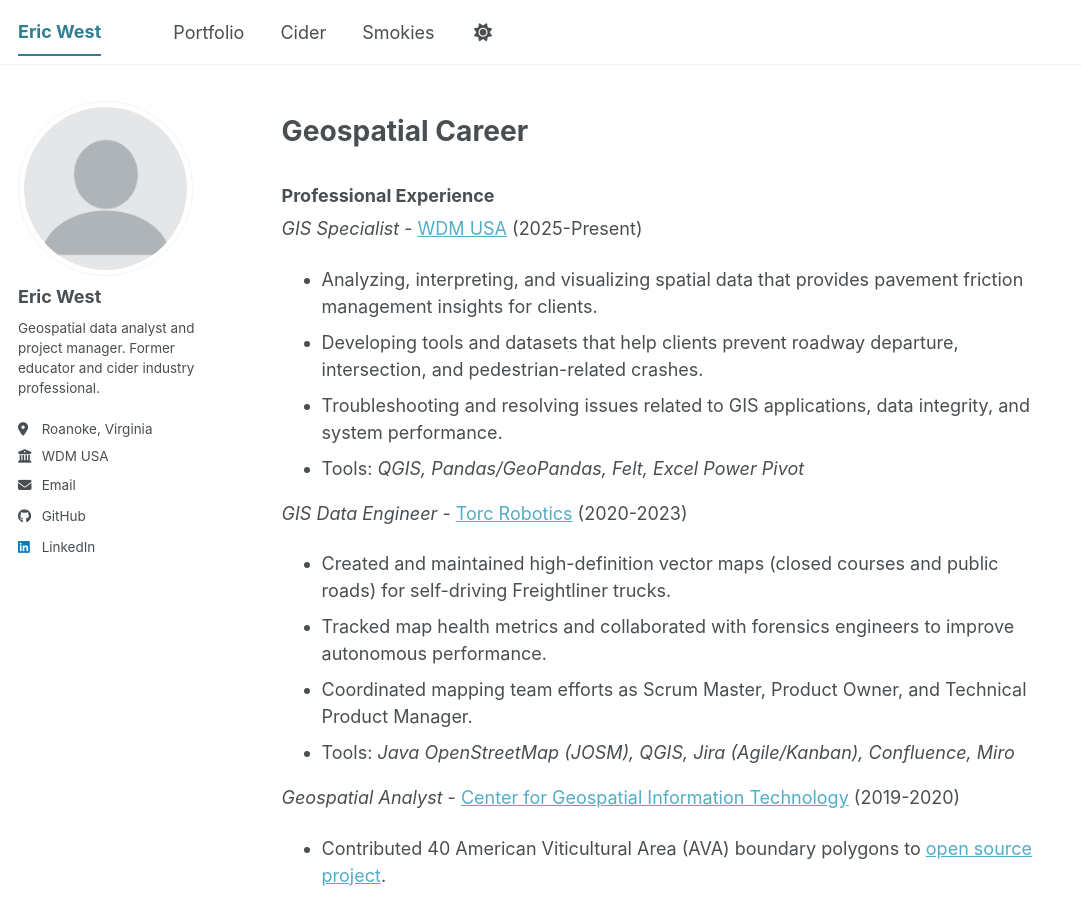
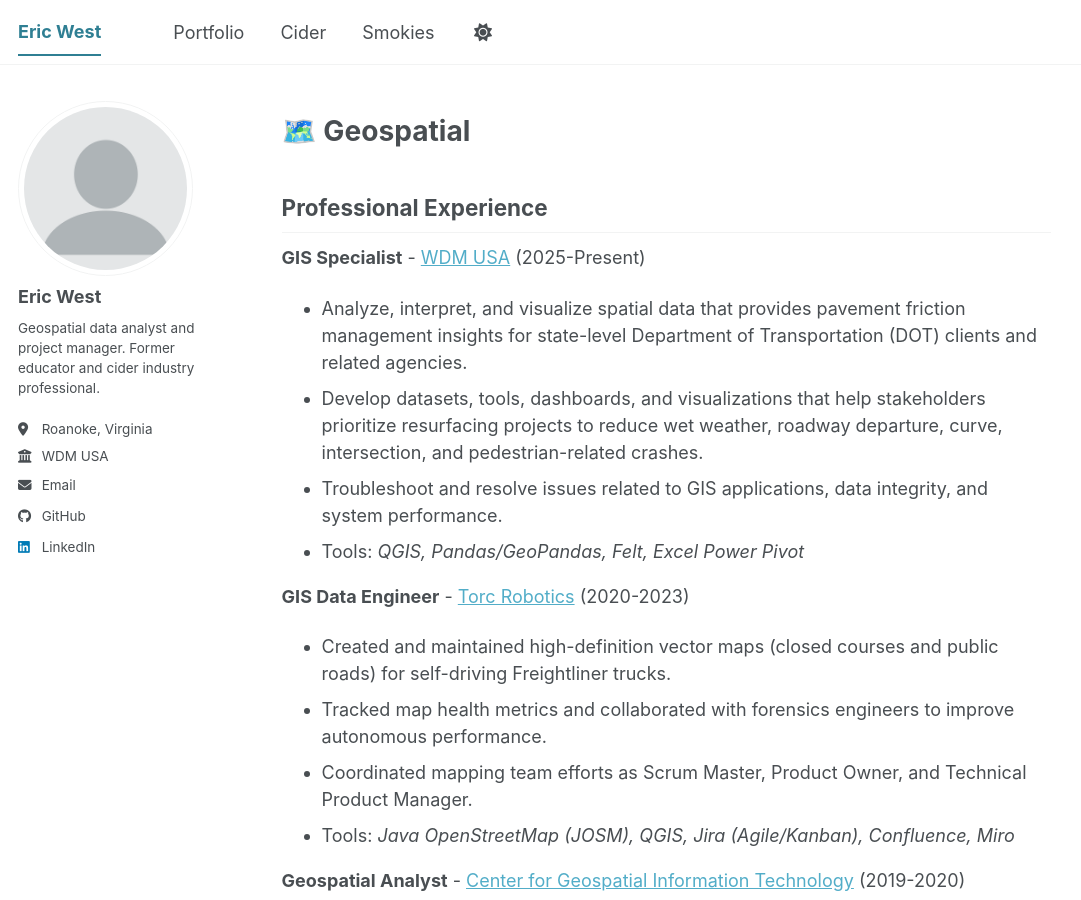
Before and after one commit to ericallanwest/ericallanwest.github.io, a Jekyll site: the page built from _pages/about.md, in a window 1280 px wide and 900 px high. Shown: the whole window, without its empty margins (0-1081 px from the left). Built offline with Jekyll 4.4.1, drawn with Linux system fonts in a browser that asks for light colours; a script bundle is joined from its source files by our own code; library files that are not in the unit come from our copies; some of the changed text lies outside the part shown.

Commit message:
Revise about page content and formatting
Updated the formatting and content of the about page to enhance clarity and organization. Improved descriptions of professional experience, education, certifications, and personal pursuits.

```diff
--- a/_pages/about.md
+++ b/_pages/about.md
@@ -7,57 +7,57 @@
   - /about.html
 ---
 
-# Geospatial Career
+# 🗺️ Geospatial
 
-### Professional Experience
+## Professional Experience
 
-*GIS Specialist* - [WDM USA](https://www.wdm-int.com/) (2025-Present)
-- Analyzing, interpreting, and visualizing spatial data that provides pavement friction management insights for clients.
-- Developing tools and datasets that help clients prevent roadway departure, intersection, and pedestrian-related crashes.
-- Troubleshooting and resolving issues related to GIS applications, data integrity, and system performance.
+**GIS Specialist** - [WDM USA](https://www.wdm-int.com/) (2025-Present)
+- Analyze, interpret, and visualize spatial data that provides pavement friction management insights for state-level Department of Transportation (DOT) clients and related agencies.
+- Develop datasets, tools, dashboards, and visualizations that help stakeholders prioritize resurfacing projects to reduce wet weather, roadway departure, curve, intersection, and pedestrian-related crashes.
+- Troubleshoot and resolve issues related to GIS applications, data integrity, and system performance.
 - Tools: _QGIS, Pandas/GeoPandas, Felt, Excel Power Pivot_
 
-*GIS Data Engineer* - [Torc Robotics](https://torc.ai/) (2020-2023)
+**GIS Data Engineer** - [Torc Robotics](https://torc.ai/) (2020-2023)
 - Created and maintained high-definition vector maps (closed courses and public roads) for self-driving Freightliner trucks.
 - Tracked map health metrics and collaborated with forensics engineers to improve autonomous performance.
 - Coordinated mapping team efforts as Scrum Master, Product Owner, and Technical Product Manager.
 - Tools: _Java OpenStreetMap (JOSM), QGIS, Jira (Agile/Kanban), Confluence, Miro_
 
-*Geospatial Analyst* - [Center for Geospatial Information Technology](https://www.cgit.vt.edu/) (2019-2020)
+**Geospatial Analyst** - [Center for Geospatial Information Technology](https://www.cgit.vt.edu/) (2019-2020)
 - Contributed 40 American Viticultural Area (AVA) boundary polygons to [open source project](https://github.com/UCDavisLibrary/ava).
 - Collaborated with UC Davis researchers using GitHub for version control and collaboration.
 
-### Education, Certifications, and Awards
+## Education, Certifications, and Awards
 
-*Data Analyst in Python* - [DataCamp](https://www.datacamp.com/tracks/data-analyst-with-python) (In Progress)
+**Data Analyst in Python** - [DataCamp](https://www.datacamp.com/tracks/data-analyst-with-python) (In Progress)
 - Career Track Certification - 18% Complete
 
-*Project Management Professional (PMP)* - [Project Management Institute](https://www.pmi.org/certifications/project-management-pmp) (2023-Present)
+**Project Management Professional (PMP)** - [Project Management Institute](https://www.pmi.org/certifications/project-management-pmp) (2023-Present)
 - Requires 36 months (4,500 hours) of experience leading projects prior to certification.
 - Acknowledges candidates who are skilled at managing the people, processes, and business priorities of professional projects.
 
-*Master of Science in Geography* - [Virginia Tech](https://geography.vt.edu/) (2020)
+**Master of Science in Geography** - [Virginia Tech](https://geography.vt.edu/) (2020)
 - Coursework focused on ArcGIS Pro, ArcGIS Online, ArcPy/Python, web mapping, remote sensing, and statistics.
 - Graduate Teaching Assistant for _Principles of GIS_, _Intro to Remote Sensing_, and _Geovisualization_ courses.
 - Research Project: _The Digitization of American Viticultural Area Boundaries - An Efficient Method for Constructing GIS Polygons from Federal Government Data Sources_.
 
-*Esri Developer Center Student of the Year* - [Esri](https://storymaps.arcgis.com/stories/62d7f7cc84e34d43960c2f0cc82ea2db#ref-n-6CSIVs) (2020)
+**Esri Developer Center Student of the Year** - [Esri](https://storymaps.arcgis.com/stories/62d7f7cc84e34d43960c2f0cc82ea2db#ref-n-6CSIVs) (2020)
 - Virginia Tech’s recipient of an annual award for developing innovative applications with the ArcGIS platform.
 
-*Sidman P. Poole Endowment* - [Virginia Tech](https://geography.vt.edu/academics/research-funding.html) (2019)
+**Sidman P. Poole Endowment** - [Virginia Tech](https://geography.vt.edu/academics/research-funding.html) (2019)
 - Recipient of a funded grant to conduct trails-related fieldwork in Great Smoky Mountains National Park.
 
-# Cider Career
+# 🍎 Cider
 
 ### Professional Experience
 
-*Founder* - [Cider Guide](https://web.archive.org/web/20250503044112/https://ciderguide.com/about/) (2012-2024)
+**Founder** - [Cider Guide](https://web.archive.org/web/20250503044112/https://ciderguide.com/about/) (2012-2024)
 - Podcast host and guest, weekly newsletter publisher, freelance writer, conference speaker, and guided tasting expert.
 - Maintained the World Cider Map, the industry's most accurate directory of cidermakers. (See my [ciderguide](https://ericallanwest.github.io/smokies/) repository for details.)
 - Launched the [Certified Cider Professional](https://ciderassociation.org/certification/) education and accreditation program for the American Cider Association.
 - Judged cider at the Royal Bath & West Show, Australian Cider Awards, Virginia Governor's Cup, and other major competitions.
 
-*Competition Director* - [Michigan Cider Association](https://michiganciders.com/) (2015-2023)
+**Competition Director** - [Michigan Cider Association](https://michiganciders.com/) (2015-2023)
 - Directed the [Great Lakes International Cider & Perry Competition](https://michiganciders.com/glintcap/), the world's largest cider judging.
 - Developed custom WordPress-based entry registration and payment system that handled ~$100,000 in entry fees each year.
 - Recruited and coordinated the efforts of 100+ judges, stewards, and staff members over the three-day event.
@@ -65,60 +65,60 @@
 
 ### Education, Certifications, and Awards
 
-*Significant Contribution to the Cider Industry* - [American Cider Association](https://ciderassociation.org/) (2017)
+**Significant Contribution to the Cider Industry** - [American Cider Association](https://ciderassociation.org/) (2017)
 - Fourth recipient of the prestigious annual award conferred by the industry’s largest trade organization.
 
-*Recognized Judge* - [Beer Judge Certification Program](https://www.bjcp.org/) (2013)
+**Recognized Judge** - [Beer Judge Certification Program](https://www.bjcp.org/) (2013)
 
-*Certified Cicerone* - [Cicerone Certification Program](https://www.cicerone.org/) (2012)
+**Certified Cicerone** - [Cicerone Certification Program](https://www.cicerone.org/) (2012)
 
-# Teaching Career
+# 🏫 Teaching
 
 ### Professional Experience
 
-*Teacher* - Various Schools (2007-2016)
+**Teacher** - Various Schools (2007-2016)
 - Middle school and high school math teacher and elementary school math remediation tutor.
 - Sponsored Chess Club at Blacksburg Middle School and MathCounts Club/Team at Blacksburg New School.
 - Developed curriculum for summer enrichment courses on [Japanese logic puzzles](https://en.wikipedia.org/wiki/Nikoli_(publisher)#Nikoli_puzzles) and [video game design](https://gamestarmechanic.com/).
 - Presented workshops at state and local conferences on standards-based grading and logic puzzles.
 
-*Teaching Assistant* - Radford University (2013-2017)
+**Teaching Assistant** - Radford University (2013-2017)
 - Developed curriculum and co-taught the graduate-level _Educational Technology: Applications, Applied Research and Integration_ and _Euclidean and Non-Euclidean Geometry_ courses for secondary mathematics teachers.
 
 ### Education, Certifications, and Awards
 
-*Teaching License* - [Virginia Department of Education](https://vadoe.mylicense.com/verification/) (2008-Present)
+**Teaching License** - [Virginia Department of Education](https://vadoe.mylicense.com/verification/) (2008-Present)
 - Endorsements: Mathematics (All), Social Science (Grades 6-8), English (Grades 6-8)
 
-*MCPS Star Grant* - [Montgomery County Public Schools](https://www.mcps.org/) (2009)
+**MCPS Star Grant** - [Montgomery County Public Schools](https://www.mcps.org/) (2009)
 - Co-recipient of an internal grant to create an online repository of virtual manipulatives and instructional resources for mathematics teachers.
 
-*Bachelor of Arts in Philosophy* - [Indiana University](https://bloomington.iu.edu/) (2006)
+**Bachelor of Arts in Philosophy** - [Indiana University](https://bloomington.iu.edu/) (2006)
 - Broad liberal arts background with coursework in history, literature, cognitive science, and information science.
 
-# Personal Pursuits
+# ⛰️ Personal
 
-*Appalachian Trail Maintenance* (2025-Present)
+**Appalachian Trail Maintenance** (2025-Present)
 - [Roanoke Appalachian Trail Club](https://www.ratc.org/) volunteer maintainer from Bailey Gap Shelter (Mile 660.9) to VA 613 (Mile 664.6) and from Lone Pine Peak (Mile 667.0) to War Spur Connector Trail (Mile 668.0).
 - Builds on past experience as Catawba Mountain Ridgerunner for the [Appalachian Trail Conservancy](https://appalachiantrail.org/our-work/conservation/education-and-outreach/about-the-appalachian-trail-ridgerunner-program/) in 2012 and 2015.
 
-*Pickleball* (2024-Present)
+**Pickleball** (2024-Present)
 - Active [intermediate-level](https://dashboard.dupr.com/dashboard/player/6886111230) player with multiple podium finishes in singles league play.
 
-*Great Smoky Mountains 900 Miler Club* (2019-2022)
+**Great Smoky Mountains 900 Miler Club** (2019-2022)
 - Successful completion of all official hiking trails in the Smokies. (See my [smokies](https://ericallanwest.github.io/smokies/) repository for details.)
 
-*Earthen Cottage Project* (2008-2019)
+**Earthen Cottage Project** (2008-2019)
 - Built and maintained an off-grid [cob](https://en.wikipedia.org/wiki/Cob_(material)) cottage using solar panels for electricity and a wood-burning stove for heat.
 
-*European Long-Distance Trails* (2006)
+**European Long-Distance Trails** (2006)
 - Successful self-supported backpacking trips on world-renowned hiking trails such as the Pennine Way (England), West Highland Way and Southern Upland Way (Scotland), GR20 (Corsica), and Tour du Mont Blanc (Switzerland, Italy, France).
 
-*Appalachian Trail Thru-Hike* (2005)
+**Appalachian Trail Thru-Hike** (2005)
 - Self-supported AT [thru-hike](https://www.trailjournals.com/journal/3073) from Springer Mountain to Mount Katahdin (2,175 miles).
 
-*Southern Tier Route Bikepacking* (2005)
+**Southern Tier Route Bikepacking** (2005)
 - Self-supported [bicycle tour](https://www.crazyguyonabike.com/doc/825) from St. Augustine, Florida to Austin, Texas (1,467 miles).
 
-*Pacific Crest Trail Thru-Hike* (2004)
+**Pacific Crest Trail Thru-Hike** (2004)
 - Self-supported PCT [thru-hike](https://www.trailjournals.com/journal/2634) from the Mexican Border to the Canadian Border (2,650 miles).
```
